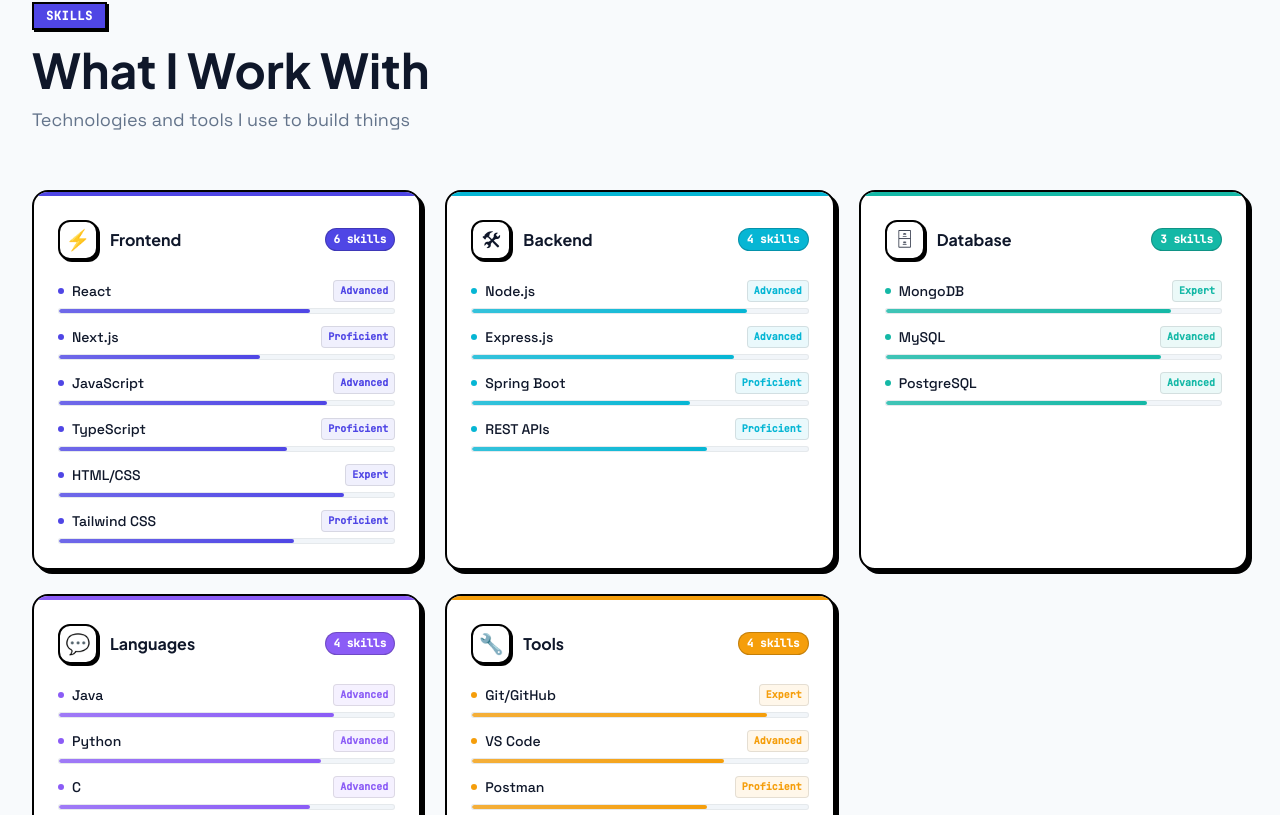
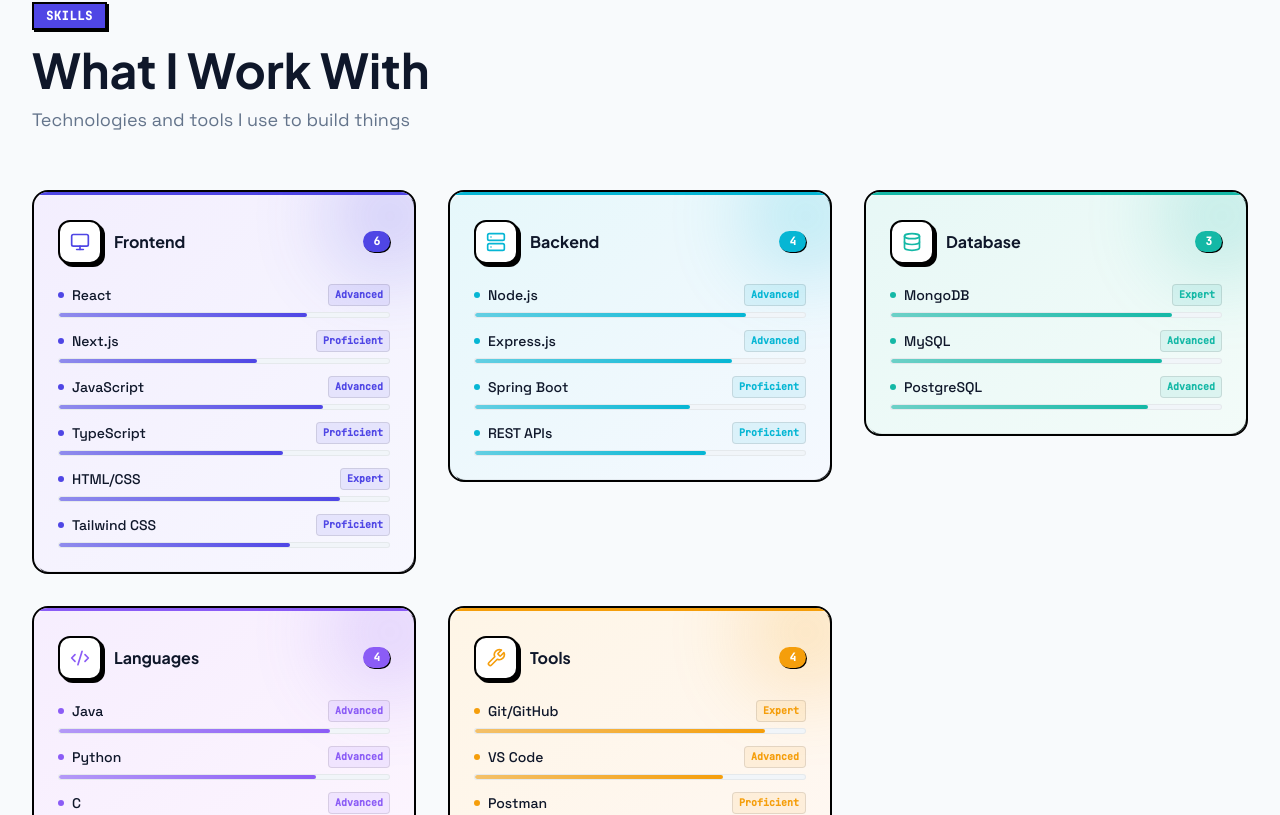
Before and after one commit to Saravana-creator/Saravana_Portfolio, a React (Vite) app in the folder frontend/: page / in a window 1280 px wide. Shown: the part 1785-2600 px from the top of the page. Built offline with nearby package versions, Linux system fonts and the light colour scheme.

Commit message:
Skill section fix

```diff
--- a/frontend/src/components/sections/SkillsSection.tsx
+++ b/frontend/src/components/sections/SkillsSection.tsx
@@ -1,15 +1,30 @@
-import { motion } from 'framer-motion';
+import { useRef } from 'react';
+import { motion, useMotionValue, useTransform, useSpring } from 'framer-motion';
+import { useInView } from 'react-intersection-observer';
+import {
+  Monitor,
+  Server,
+  Database,
+  Code2,
+  Wrench,
+} from 'lucide-react';
 import { staggerContainer, staggerItem } from '@/lib/animations';
 import { useScrollReveal } from '@/hooks/useScrollReveal';
 import skills from '@/data/skills';
+import type { SkillCategory } from '@/types';
 
-// Category metadata
-const categoryMeta: Record<string, { icon: string; bg: string; accent: string; glow: string }> = {
-  Frontend:  { icon: '⚡', bg: 'from-violet-500/8 to-indigo-500/8',   accent: '#4F46E5', glow: 'rgba(79,70,229,0.15)'  },
-  Backend:   { icon: '🛠', bg: 'from-cyan-500/8 to-blue-500/8',       accent: '#06B6D4', glow: 'rgba(6,182,212,0.15)'  },
-  Database:  { icon: '🗄', bg: 'from-teal-500/8 to-emerald-500/8',    accent: '#14B8A6', glow: 'rgba(20,184,166,0.15)' },
-  Languages: { icon: '💬', bg: 'from-purple-500/8 to-fuchsia-500/8',  accent: '#8B5CF6', glow: 'rgba(139,92,246,0.15)' },
-  Tools:     { icon: '🔧', bg: 'from-amber-500/8 to-orange-500/8',    accent: '#F59E0B', glow: 'rgba(245,158,11,0.15)' },
+// ── Category config — Lucide icons replace emojis ──────────────────────────
+const categoryMeta: Record<string, {
+  Icon: React.FC<{ size?: number; className?: string }>;
+  bg: string;
+  accent: string;
+  shadow: string;
+}> = {
+  Frontend:  { Icon: Monitor,  bg: 'from-violet-500/10 to-indigo-500/5',   accent: '#4F46E5', shadow: 'rgba(79,70,229,0.25)'   },
+  Backend:   { Icon: Server,   bg: 'from-cyan-500/10 to-blue-500/5',       accent: '#06B6D4', shadow: 'rgba(6,182,212,0.25)'   },
+  Database:  { Icon: Database, bg: 'from-teal-500/10 to-emerald-500/5',    accent: '#14B8A6', shadow: 'rgba(20,184,166,0.25)'  },
+  Languages: { Icon: Code2,    bg: 'from-purple-500/10 to-fuchsia-500/5',  accent: '#8B5CF6', shadow: 'rgba(139,92,246,0.25)'  },
+  Tools:     { Icon: Wrench,   bg: 'from-amber-500/10 to-orange-500/5',    accent: '#F59E0B', shadow: 'rgba(245,158,11,0.25)'  },
 };
 
 function levelLabel(level: number) {
@@ -19,6 +34,185 @@
   return 'Learning';
 }
 
+// ── 3D tilt card ────────────────────────────────────────────────────────────
+function TiltCard({ category }: { category: SkillCategory }) {
+  const cardRef = useRef<HTMLDivElement>(null);
+
+  const meta = categoryMeta[category.category] ?? {
+    Icon: Wrench,
+    bg: 'from-slate-500/10 to-gray-500/5',
+    accent: '#64748B',
+    shadow: 'rgba(100,116,139,0.25)',
+  };
+
+  // Mouse-tracking motion values for 3D tilt
+  const rotateX = useMotionValue(0);
+  const rotateY = useMotionValue(0);
+  const scale   = useMotionValue(1);
+
+  // Spring-smooth the tilt
+  const springX = useSpring(rotateX, { stiffness: 200, damping: 20 });
+  const springY = useSpring(rotateY, { stiffness: 200, damping: 20 });
+
+  // Derive a subtle Z-shadow translate from tilt
+  const shadowX = useTransform(springY, [-12, 12], ['-6px', '6px']);
+  const shadowY = useTransform(springX, [-12, 12], ['6px', '-6px']);
+
+  const handleMouseMove = (e: React.MouseEvent<HTMLDivElement>) => {
+    const card = cardRef.current;
+    if (!card) return;
+    const { left, top, width, height } = card.getBoundingClientRect();
+    const cx = (e.clientX - left) / width  - 0.5;   // -0.5 → 0.5
+    const cy = (e.clientY - top)  / height - 0.5;
+    rotateY.set( cx * 18);   // max ±9°
+    rotateX.set(-cy * 18);
+    scale.set(1.02);
+  };
+
+  const handleMouseLeave = () => {
+    rotateX.set(0);
+    rotateY.set(0);
+    scale.set(1);
+  };
+
+  // Per-card: animate bars only when THIS card is fully in view
+  const { ref: inViewRef, inView } = useInView({
+    threshold: 0.85,   // 85% of the card must be visible
+    triggerOnce: true,
+  });
+
+  return (
+    <div
+      ref={inViewRef}
+      style={{ perspective: '900px' }}
+    >
+      <motion.div
+        ref={cardRef}
+        style={{
+          rotateX: springX,
+          rotateY: springY,
+          scale,
+          transformStyle: 'preserve-3d',
+        }}
+        onMouseMove={handleMouseMove}
+        onMouseLeave={handleMouseLeave}
+        className="relative rounded-2xl border-2 border-black overflow-hidden bg-white cursor-default"
+        whileInView={{ opacity: 1, y: 0 }}
+        initial={{ opacity: 0, y: 30 }}
+        transition={{ duration: 0.5 }}
+        viewport={{ once: true, amount: 0.3 }}
+      >
+        {/* Dynamic box-shadow driven by tilt */}
+        <motion.div
+          className="absolute inset-0 rounded-2xl pointer-events-none"
+          style={{
+            boxShadow: `4px 4px 0 #000`,
+          }}
+        />
+
+        {/* Gradient background */}
+        <div className={`absolute inset-0 bg-gradient-to-br ${meta.bg} pointer-events-none`} />
+
+        {/* 3D floating top layer — gives depth illusion */}
+        <div
+          className="absolute inset-0 rounded-2xl pointer-events-none"
+          style={{
+            boxShadow: `inset 0 1px 0 rgba(255,255,255,0.6), inset 0 -1px 0 rgba(0,0,0,0.05)`,
+          }}
+        />
+
+        {/* Top accent stripe */}
+        <div
+          className="absolute top-0 left-0 right-0 h-[3px]"
+          style={{ backgroundColor: meta.accent }}
+        />
+
+        {/* Glowing orb — pushed into 3D space */}
+        <div
+          className="absolute -top-10 -right-10 w-32 h-32 rounded-full pointer-events-none opacity-20 blur-2xl"
+          style={{
+            backgroundColor: meta.accent,
+            transform: 'translateZ(20px)',
+          }}
+        />
+
+        <div className="relative p-6 pt-7">
+          {/* Header */}
+          <div className="flex items-center justify-between mb-5">
+            <div className="flex items-center gap-3">
+              {/* 3D icon box */}
+              <div
+                className="w-11 h-11 rounded-xl flex items-center justify-center border-2 border-black bg-white"
+                style={{
+                  boxShadow: `3px 3px 0 #000, inset 0 1px 0 rgba(255,255,255,0.8)`,
+                  transform: 'translateZ(8px)',
+                  color: meta.accent,
+                }}
+              >
+                <meta.Icon size={20} />
+              </div>
+              <h3 className="font-display font-bold text-base text-dark" style={{ transform: 'translateZ(4px)' }}>
+                {category.category}
+              </h3>
+            </div>
+
+            {/* Count badge */}
+            <span
+              className="text-[11px] font-mono font-bold px-2.5 py-0.5 rounded-full text-white"
+              style={{
+                backgroundColor: meta.accent,
+                boxShadow: `1px 1px 0 #000`,
+                transform: 'translateZ(6px)',
+              }}
+            >
+              {category.skills.length}
+            </span>
+          </div>
+
+          {/* Skills — bars animate only when card is in view */}
+          <div className="space-y-3">
+            {category.skills.map((skill, i) => (
+              <div key={skill.name} style={{ transform: 'translateZ(2px)' }}>
+                <div className="flex items-center justify-between mb-1.5">
+                  <div className="flex items-center gap-2">
+                    <span
+                      className="w-1.5 h-1.5 rounded-full flex-shrink-0"
+                      style={{ backgroundColor: meta.accent }}
+                    />
+                    <span className="font-body text-sm font-medium text-dark">
+                      {skill.name}
+                    </span>
+                  </div>
+                  <span
+                    className="text-[10px] font-mono font-semibold px-1.5 py-0.5 rounded border border-black/10"
+                    style={{ color: meta.accent, backgroundColor: `${meta.accent}18` }}
+                  >
+                    {levelLabel(skill.level)}
+                  </span>
+                </div>
+
+                {/* Progress — fires ONLY when this card is ≥85% visible */}
+                <div className="h-1.5 bg-slate-100 rounded-full border border-black/5 overflow-hidden">
+                  <motion.div
+                    className="h-full rounded-full"
+                    style={{
+                      background: `linear-gradient(90deg, ${meta.accent}99, ${meta.accent})`,
+                    }}
+                    initial={{ width: 0 }}
+                    animate={inView ? { width: `${skill.level}%` } : { width: 0 }}
+                    transition={{ duration: 1.0, ease: 'easeOut', delay: i * 0.08 }}
+                  />
+                </div>
+              </div>
+            ))}
+          </div>
+        </div>
+      </motion.div>
+    </div>
+  );
+}
+
+// ── Section ─────────────────────────────────────────────────────────────────
 export default function SkillsSection() {
   const { ref, inView } = useScrollReveal();
 
@@ -37,102 +231,11 @@
             <p className="section-subtitle">Technologies and tools I use to build things</p>
           </motion.div>
 
-          {/* Cards */}
-          <div className="grid grid-cols-1 sm:grid-cols-2 xl:grid-cols-3 gap-6">
-            {skills.map((category) => {
-              const meta = categoryMeta[category.category] ?? {
-                icon: '📦',
-                bg: 'from-slate-500/8 to-gray-500/8',
-                accent: '#64748B',
-                glow: 'rgba(100,116,139,0.15)',
-              };
-
-              return (
-                <motion.div
-                  key={category.category}
-                  variants={staggerItem}
-                  className="relative rounded-2xl border-2 border-black overflow-hidden bg-white"
-                  style={{ boxShadow: '4px 4px 0 #000' }}
-                  whileHover={{ y: -3, boxShadow: '7px 7px 0 #000' }}
-                  transition={{ duration: 0.18 }}
-                >
-                  {/* Subtle tinted bg */}
-                  <div className={`absolute inset-0 bg-gradient-to-br ${meta.bg} pointer-events-none`} />
-
-                  {/* Top accent stripe */}
-                  <div
-                    className="absolute top-0 left-0 right-0 h-1"
-                    style={{ backgroundColor: meta.accent }}
-                  />
-
-                  <div className="relative p-6 pt-7">
-                    {/* Header row */}
-                    <div className="flex items-center justify-between mb-5">
-                      <div className="flex items-center gap-3">
-                        <div
-                          className="w-10 h-10 rounded-xl flex items-center justify-center text-xl border-2 border-black bg-white"
-                          style={{ boxShadow: '2px 2px 0 #000' }}
-                        >
-                          {meta.icon}
-                        </div>
-                        <h3 className="font-display font-bold text-base text-dark">
-                          {category.category}
-                        </h3>
-                      </div>
-
-                      {/* Count badge */}
-                      <span
-                        className="text-[11px] font-mono font-bold px-2 py-0.5 rounded-full text-white border border-black/20"
-                        style={{ backgroundColor: meta.accent }}
-                      >
-                        {category.skills.length} skills
-                      </span>
-                    </div>
-
-                    {/* Skills list with progress bars */}
-                    <div className="space-y-3">
-                      {category.skills.map((skill, i) => (
-                        <div key={skill.name}>
-                          {/* Name + level row */}
-                          <div className="flex items-center justify-between mb-1.5">
-                            <div className="flex items-center gap-2">
-                              {/* Colored dot */}
-                              <span
-                                className="w-1.5 h-1.5 rounded-full flex-shrink-0"
-                                style={{ backgroundColor: meta.accent }}
-                              />
-                              <span className="font-body text-sm font-medium text-dark">
-                                {skill.name}
-                              </span>
-                            </div>
-                            <span
-                              className="text-[10px] font-mono font-bold px-1.5 py-0.5 rounded border border-black/10"
-                              style={{ color: meta.accent, backgroundColor: `${meta.accent}15` }}
-                            >
-                              {levelLabel(skill.level)}
-                            </span>
-                          </div>
-
-                          {/* Progress track */}
-                          <div className="h-1.5 bg-slate-100 rounded-full border border-black/5 overflow-hidden">
-                            <motion.div
-                              className="h-full rounded-full"
-                              style={{
-                                background: `linear-gradient(90deg, ${meta.accent}cc, ${meta.accent})`,
-                              }}
-                              initial={{ width: 0 }}
-                              whileInView={{ width: `${skill.level}%` }}
-                              viewport={{ once: true }}
-                              transition={{ duration: 0.9, ease: 'easeOut', delay: i * 0.07 }}
-                            />
-                          </div>
-                        </div>
-                      ))}
-                    </div>
-                  </div>
-                </motion.div>
-              );
-            })}
+          {/* 3D tilt cards grid */}
+          <div className="grid grid-cols-1 sm:grid-cols-2 xl:grid-cols-3 gap-8">
+            {skills.map((category) => (
+              <TiltCard key={category.category} category={category} />
+            ))}
           </div>
         </motion.div>
       </div>
```
Also changed, not shown: frontend/src/index.css (+8 -0 lines).
